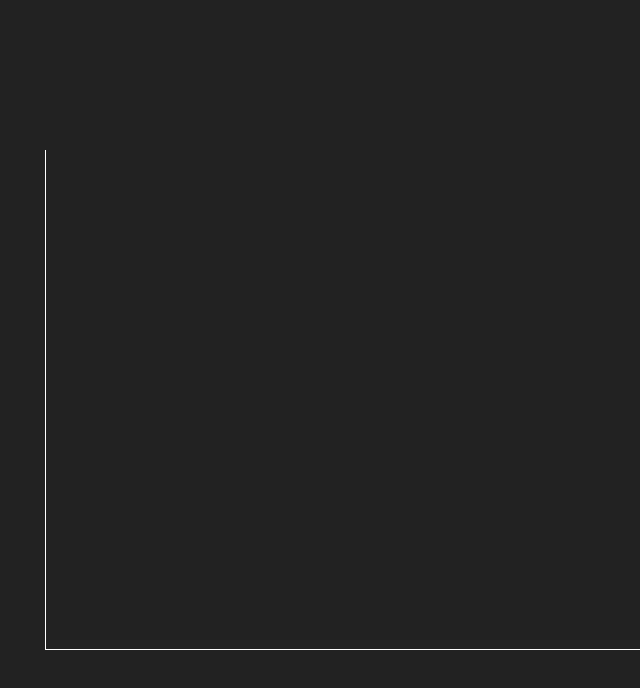
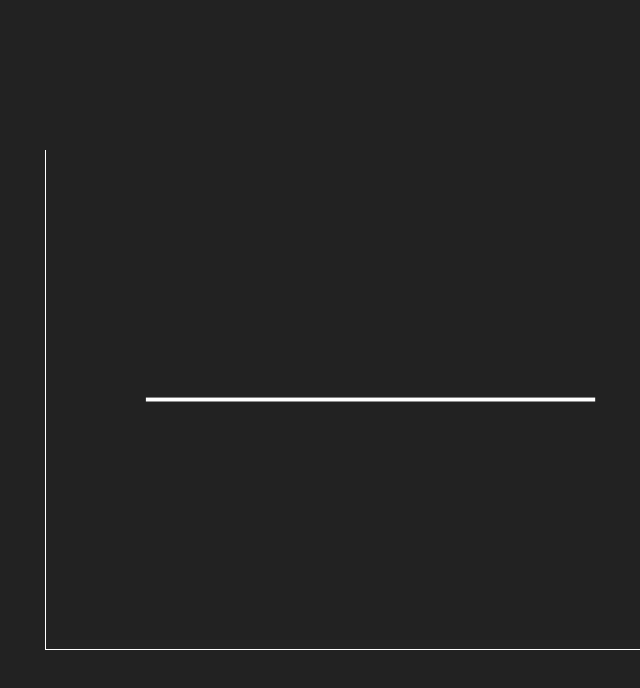
Before and after one commit to kim-elijah-sol/chalk-draw-test, a plain HTML site: page index.html in a window 1280 px wide. Shown: the whole page, without its empty margins (270-910 px from the left). Drawn offline with Linux system fonts and the light colour scheme.

Commit message:
기본 선 긋기

```diff
--- a/index.html
+++ b/index.html
@@ -8,6 +8,6 @@
     <link rel="stylesheet" href="./style.css" />
   </head>
   <body>
-    <canvas></canvas>
+    <canvas width="650" height="500"></canvas>
   </body>
 </html>
--- a/script.js
+++ b/script.js
@@ -0,0 +1,14 @@
+window.onload = t;
+
+function t() {
+  const canvas = document.querySelector("canvas");
+
+  const ctx = canvas.getContext("2d");
+
+  ctx.strokeStyle = "white";
+  ctx.beginPath();
+  ctx.moveTo(100, 250);
+  ctx.lineTo(550, 250);
+  ctx.lineWidth = 4;
+  ctx.stroke();
+}
```
